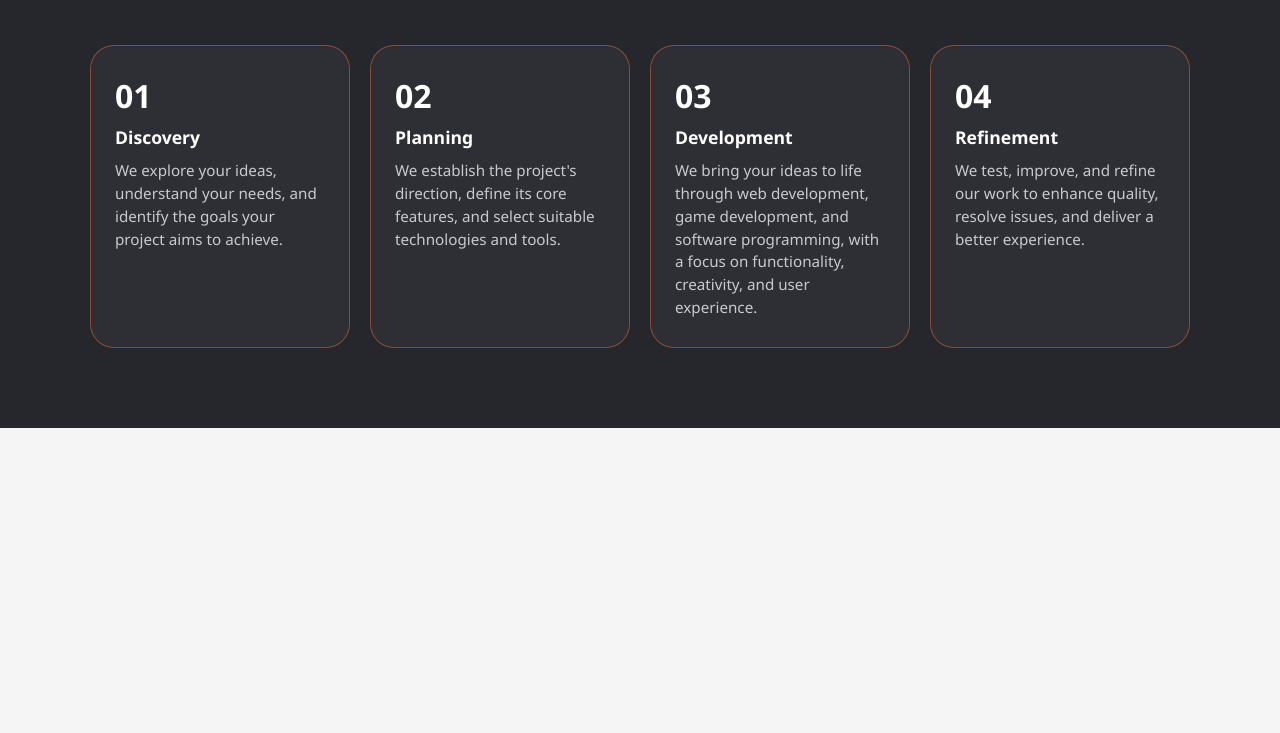
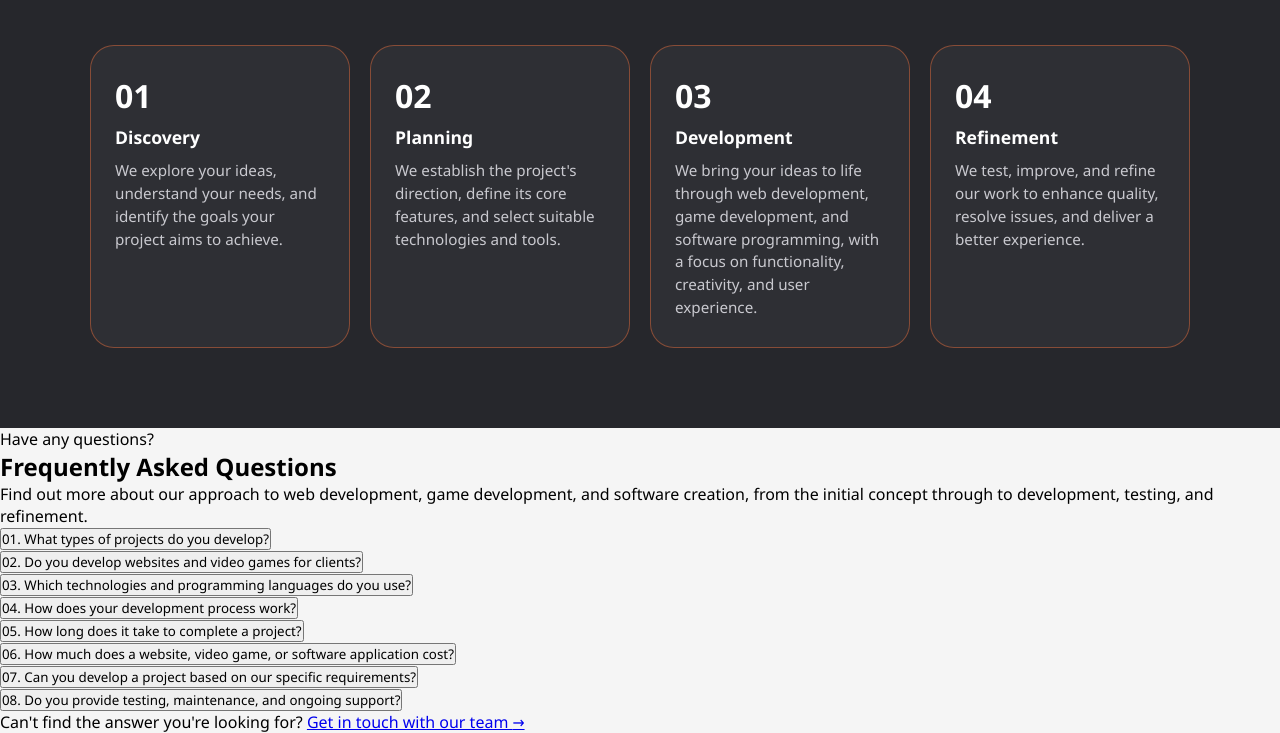
Before and after one commit to Testing-Lab-by-vurzk-dev/web-tests2, a plain HTML site: page index.html in a window 1280 px wide. Shown: the part 1144-1877 px from the top of the page. Before the commit the page ends 1572 px from the top, so only its background shows below. Drawn offline with Linux system fonts and the light colour scheme.

Commit message:
Implement FAQ section in index.html
Added a FAQ section with questions and answers.

```diff
--- a/index.html
+++ b/index.html
@@ -108,6 +108,64 @@
                 </ol>
             </div>
         </section>
+        <section class="faq" id="faq" aria-labelledby="faq-title">
+            <div class="faq-inner">
+                <p class="faq-eyebrow" data-reveal>Have any questions?</p>
+                <h2 id="faq-title" data-reveal>Frequently Asked Questions</h2>
+                <p class="faq-intro" data-reveal>Find out more about our approach to web development, game development, and software creation, from the initial concept through to development, testing, and refinement.</p>
+                <ul class="faq-grid">
+                    <li class="faq-item" data-reveal>
+                        <button class="faq-question" type="button">
+                            <span>01. What types of projects do you develop?</span>
+                            <span class="faq-icon" aria-hidden="true"></span>
+                        </button>
+                    </li>
+                    <li class="faq-item" data-reveal>
+                        <button class="faq-question" type="button">
+                            <span>02. Do you develop websites and video games for clients?</span>
+                            <span class="faq-icon" aria-hidden="true"></span>
+                        </button>
+                    </li>
+                    <li class="faq-item" data-reveal>
+                        <button class="faq-question" type="button">
+                            <span>03. Which technologies and programming languages do you use?</span>
+                            <span class="faq-icon" aria-hidden="true"></span>
+                        </button>
+                    </li>
+                    <li class="faq-item" data-reveal>
+                        <button class="faq-question" type="button">
+                            <span>04. How does your development process work?</span>
+                            <span class="faq-icon" aria-hidden="true"></span>
+                        </button>
+                    </li>
+                    <li class="faq-item" data-reveal>
+                        <button class="faq-question" type="button">
+                            <span>05. How long does it take to complete a project?</span>
+                            <span class="faq-icon" aria-hidden="true"></span>
+                        </button>
+                    </li>
+                    <li class="faq-item" data-reveal>
+                        <button class="faq-question" type="button">
+                            <span>06. How much does a website, video game, or software application cost?</span>
+                            <span class="faq-icon" aria-hidden="true"></span>
+                        </button>
+                    </li>
+                    <li class="faq-item" data-reveal>
+                        <button class="faq-question" type="button">
+                            <span>07. Can you develop a project based on our specific requirements?</span>
+                            <span class="faq-icon" aria-hidden="true"></span>
+                        </button>
+                    </li>
+                    <li class="faq-item" data-reveal>
+                        <button class="faq-question" type="button">
+                            <span>08. Do you provide testing, maintenance, and ongoing support?</span>
+                            <span class="faq-icon" aria-hidden="true"></span>
+                        </button>
+                    </li>
+                </ul>
+                <p class="faq-footer" data-reveal>Can't find the answer you're looking for? <a href="/contact">Get in touch with our team <span aria-hidden="true">→</span></a></p>
+            </div>
+        </section>
     </main>
 </body>
 </html>
```
